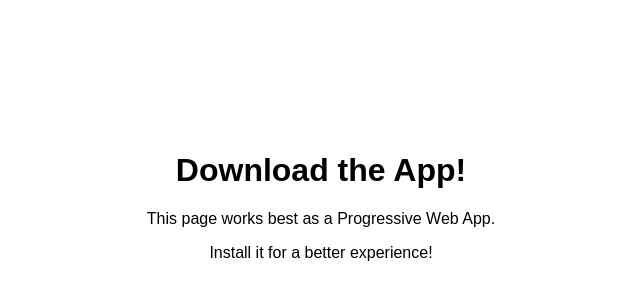
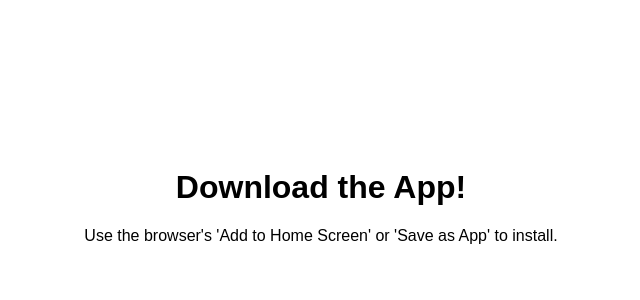
Before and after one commit to ColaCaine/jspi-assistant, a plain HTML site: page index.html in a window 1280 px wide. Shown: the part 196-496 px from the top of the page, without its empty margins (319-959 px from the left). Drawn offline with Linux system fonts and the light colour scheme.

Commit message:
Update index.html

```diff
--- a/index.html
+++ b/index.html
@@ -1,7 +1,7 @@
 <!DOCTYPE html>
 <html>
 <head>
-    <title>PWA Check</title>
+    <title>App Check</title>
     <style>
         body {
             font-family: sans-serif;
@@ -20,17 +20,28 @@
 </div>
 
 <script>
-    function isRunningAsPWA() {
-        return (window.matchMedia('(display-mode: standalone)').matches) || (window.navigator.standalone === true);
+    function isApp() {
+        const urlParams = new URLSearchParams(window.location.search);
+        return urlParams.has('app=true');
     }
 
     const contentDiv = document.getElementById('content');
 
-    if (isRunningAsPWA()) {
-        contentDiv.innerHTML = "<h1>Welcome to the App!</h1><p>You're running this as a Progressive Web App.</p>";
+    if (isApp()) {
+        contentDiv.innerHTML = "<h1>Welcome to the App!</h1><p>You're running this as a saved page.</p>";
     } else {
-        contentDiv.innerHTML = "<h1>Download the App!</h1><p>This page works best as a Progressive Web App.</p><p>Install it for a better experience!</p>";
+        contentDiv.innerHTML = "<h1>Download the App!</h1><p>Use the browser's 'Add to Home Screen' or 'Save as App' to install.</p>";
     }
+
+    // Add the app parameter to the URL (if not already there)
+    if (!isApp()) {
+      if(window.location.search === ""){
+        window.history.replaceState({}, document.title, window.location.pathname + "?app=true");
+      } else {
+        window.history.replaceState({}, document.title, window.location.pathname + window.location.search + "&app=true");
+      }
+    }
+
 </script>
 
 </body>
```
